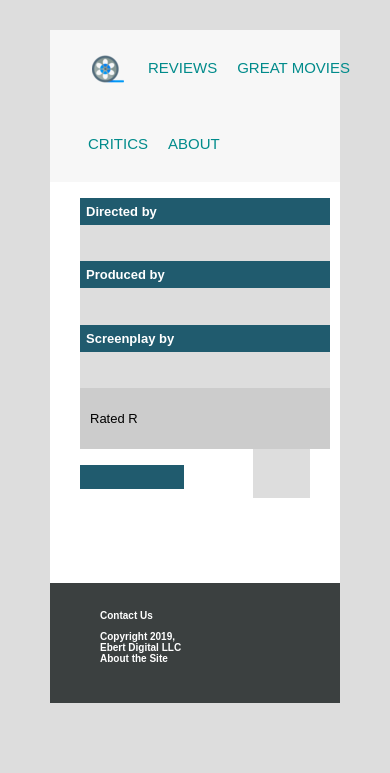
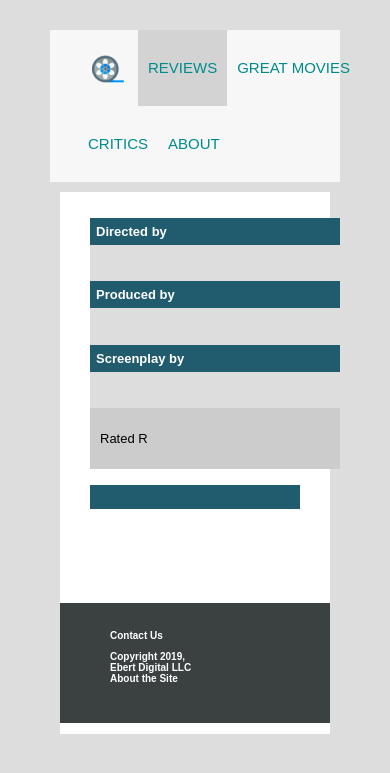
Before and after one commit to amoo-milad/runaway, a Django app: template critic/templates/critic/review.html in a window 390 px wide. Shown: the top 773 px of the page. Run offline with Django 3.2, Linux system fonts and the light colour scheme; the template is opened without the code that fills it, so the values that code supplies are empty.

Commit message:
changed style alot

```diff
--- a/critic/models.py
+++ b/critic/models.py
@@ -51,7 +51,7 @@ class Author(models.Model):
 class Review(models.Model):
     movie = models.ForeignKey(Movie, on_delete=models.CASCADE)
     author = models.ForeignKey(Author, on_delete=models.CASCADE, null=True)
-    review_text = models.CharField(max_length=2000)
+    review_text = models.TextField(max_length=2000)
     pub_date = models.DateTimeField('publish date')
     author_name = models.CharField(max_length=100)
     title = models.CharField(max_length=100, default=movie)  # TODO: Remove default
--- a/critic/static/critic/base.css
+++ b/critic/static/critic/base.css
@@ -19,28 +19,39 @@ a:hover {
 }
 
 
+/************** TABLE *****************/
+table {
+  border-collapse: collapse;
+  /*width: 100%;*/
+}
+
+th, td {
+  text-align: left;
+  vertical-align: top;
+  padding: 12px;
+}
+
+tr:nth-child(even) {background-color: #f2f2f2;}
+th:first-child, td:first-child {min-width: 25%;}
+/************ End of TABLE *************/
+
+
+/***************************************/
 /************** HEADER *****************/
 header {
   background-color: #f7f7f7;
 }
 
 header a {
-  color: #1f7a99;
+  /*color: #1f7a99;*/
 }
 
 #logo {
   padding: -10px;
   margin: -15px 4px;
 }
-/*******************************/
-.underwonder a {
-  color: #ca3c08;
-  color: blue;
-  text-decoration: none;
-  background-color: transparent;
-}
-/*******************************/
-#headnav{
+/*** HEADER: headnav ***/
+#headnav {
   width: 100%;
   clear: both;
   margin-left: 28px
@@ -51,17 +62,19 @@ header a {
   font-size: 15px;
   font-weight: 500;
 }
-#headnav > a:hover{
+#headnav > a:hover {
   text-decoration: underline #b22222;
 }
-/*******************************/
-.underwonder{
+/*** HEADER: underwonder ***/
+.underwonder {
   float: left;
   padding: 10px;
 }
 .underwonder a {
   line-height: 24px;
   position: relative;
+  /*text-decoration: none;*/
+  /*background-color: transparent;*/
 }
 .underwonder a::after {
   width: 0;
@@ -79,15 +92,18 @@ header a {
 .underwonder a:hover::after {
   width: 100%;
   left: 0;
-  right: auto; }
-/*********** End of HEADER *********/
+  right: auto;
+}
+/************* End of HEADER ***********/
+/***************************************/
 
 
 
 /*************** MAIN *************/
 main {
   background-color: #fff;
-  padding: 0px 30px;
+  padding: 10px 30px;
+  margin: 10px;
 }
 /*********** End of MAIN *********/
 
@@ -99,14 +115,9 @@ aside {
   background: #ddd;
   width: 250px;
   font-size: small;
-}
-
-.sidebar {
-  float: right;
-  height: 300px;
-  /*margin-top: 80px;*/
-  /*margin-left: 10px;*/
-  color: #1f7a99;
+  /*margin: 10px;*/
+  /*margin-bottom: 100px;*/
+  /*padding-bottom: 100px;*/
 }
 
 aside li, ul {
@@ -122,6 +133,88 @@ aside h4 {
   color: #fff;
   padding: 6px;
   /*font-size: 17px;*/
-  margin: 0;
+  margin: 0px;
+}
+
+#sidebar {
+  float: right;
+  height: 300px;
+  margin-top: 16px;
+  margin-left: 10px;
+  color: #1f7a99;
+  bottom: 100px;
+  border: 4px dashed #fff;
 }
 /************ End of ASIDE **********/
+
+
+
+/************ SEPARATOR **********/
+.separator {
+    display: flex;
+    align-items: center;
+    text-align: center;
+}
+.separator::before, .separator::after {
+    content: '';
+    flex: 1;
+    border-bottom: 1px solid #000;
+}
+.separator::before {
+    margin-right: .25em;
+    padding-right: -200px;
+}
+.separator::after {
+    margin-left: .25em;
+}
+/********* End of SEPARATOR *******/
+
+
+
+/************** MEDIA *************/
+@media screen
+  and (min-width: 1300px) {
+    #headnav > div:nth-child(2) {
+      background-color: darkblue;
+    }
+}
+
+
+@media screen
+  and (max-width: 1300px) {
+    #headnav > div:nth-child(2) {
+      background-color: lightgreen;
+    }
+}
+
+
+@media screen
+  and (max-width: 1200px) {
+    #headnav > div:nth-child(2) {
+      background-color: lightyellow;
+    }
+
+
+}
+
+
+@media screen and (max-width: 780px) {
+  /* tablet */
+  #headnav > div:nth-child(2) {
+    background-color: lightblue;
+  }
+
+  #sidebar{
+    display: none;
+  }
+}
+
+
+@media screen and (max-width: 480px) {
+ /* mobile */
+  #headnav > div:nth-child(2) {
+    color: red;
+    background-color: lightgray;
+  }
+}
+/********* End of MEDIA *******/
--- a/critic/static/critic/review.css
+++ b/critic/static/critic/review.css
@@ -28,47 +28,41 @@ footer {
   color: #fff;
 }
 
-/*
-#poster {
-  height: 385px;
-  /*height: 100%;*/
-  /*width: 100px;*/
-/*
-  background-image: url(img/poster.jpg);
-  background-repeat: no-repeat;
-  background-size: contain;
-}
-#voight {
-    /*width: 100%;*/
-    /*float: right;*//*
-    width: 60%;
-  height: auto;
-  margin-left: 270px;
-
-  padding-right: 20px;
-  float: right;
-}
-*/
-
-leftie {
-  float: left;
-  width: 25%;
-  margin-top: 16px;
-  margin-right: 20px;
-}
-
-/*rightie */
-.sidebar {
-  width: 25%;
-  margin-top: 16px;
-}
-
 .details {
   background-color: #ccc;
   padding: 10px
 }
 
-middlie {
+#leftie {
+  /*border: 2px dashed blue;*/
+  float: left;
+  margin-top: 16px;
+  margin-right: 20px;
+}
+
+#middlie {
+  /*border: 2px dashed green;*/
   float: left;
   width: 45%;
 }
+
+
+/************** MEDIA *************/
+@media screen
+  and (max-width: 1200px) {
+    #sidebar{
+      display: none;
+    }
+
+    #middlie {
+      width: calc(100% - 270px);
+  }
+}
+
+@media screen and (max-width: 780px) {
+  /* tablet */
+  #middlie{
+    clear: both;
+    width: 100%;
+  }
+}
--- a/critic/templates/critic/base.html
+++ b/critic/templates/critic/base.html
@@ -4,6 +4,7 @@
 <html lang="en">
 <head>
     <meta charset="UTF-8">
+    <meta name="viewport" content="width=device-width,initial-scale=1">
     <title>{% block title %}{% endblock %} - Runaway </title>
     <link rel="stylesheet" href="{% static 'critic/base.css' %}">
     {% block style %}{% endblock %}
@@ -38,8 +39,7 @@
     </header>
 
     <main>
-        <rightie>
-            <aside class="sidebar">
+        <aside id="sidebar">
             {% block sidebar %}
             <ul>
                 <li><a href="/">Home</a></li>
@@ -48,7 +48,6 @@
             </ul>
             {% endblock sidebar %}
         </aside>
-        </rightie>
 
         <div id="content">
             {% block content %}{% endblock %}
--- a/critic/templates/critic/review.html
+++ b/critic/templates/critic/review.html
@@ -12,8 +12,8 @@
 {% block content %}
     <section>
 
-        <leftie>
-            <aside>
+        <!-- <leftie> -->
+            <aside id="leftie">
                 <h4>Directed by</h4>
                 <ul>
                     <li> <a>{{ review.movie.director }}</a> </li>
@@ -39,11 +39,11 @@
                     <p>{{ review.movie.length }}</p>
                 </div>
             </aside>
-        </leftie>
+        <!-- </leftie> -->
 
 
-        <middlie>
-            <article>
+        <!-- <middlie> -->
+            <article id="middlie">
                 <h2>{{ review.title }}</h2>
 
                 <span>{{ review.author }}</span> <br>
@@ -51,7 +51,7 @@
 
                 <p>{{ review.review_text|linebreaks }}</p>
             </article>
-        </middlie>
+        <!-- </middlie> -->
 
     </section>
 
```
Also changed, not shown: critic/static/critic/style.css (deleted, +0 -51 lines), critic/migrations/0018_auto_20191108_2249.py (added). Lines whose indentation alone changed are shown as unchanged.
